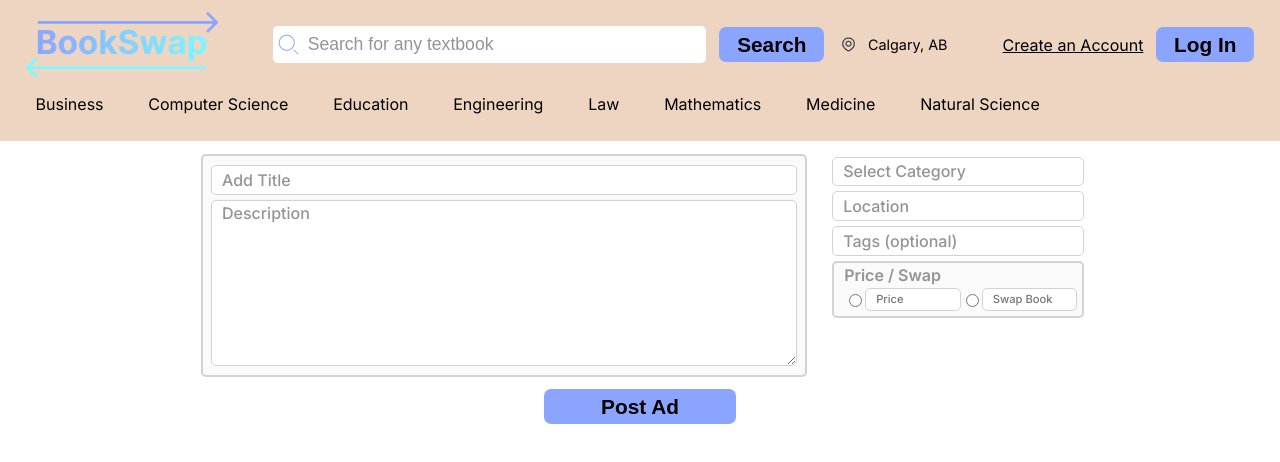
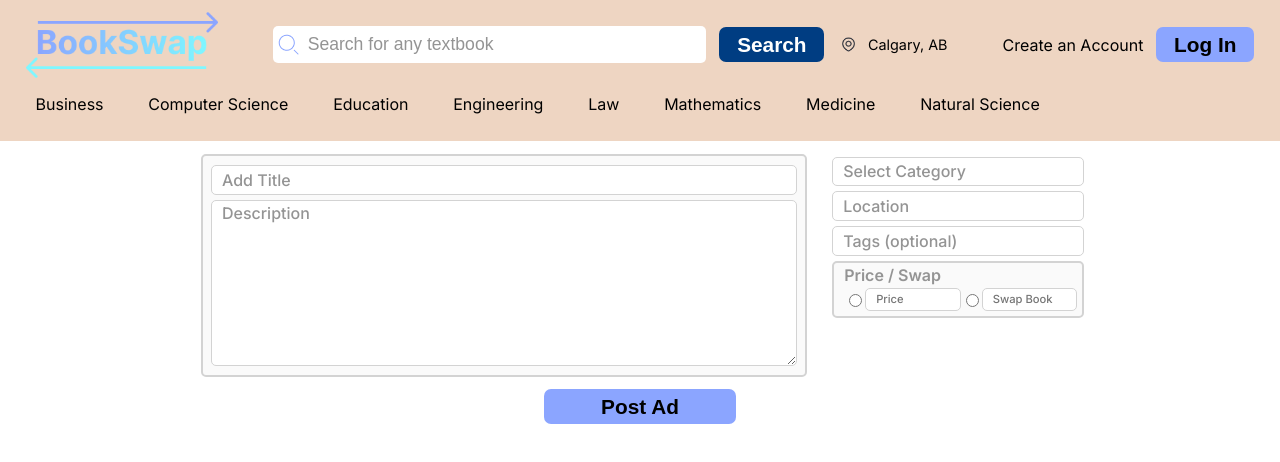
Before and after one commit to ashydashysoflashy/BookSwap, a React (Create React App) app in the folder frontend/: page / in a window 1280 px wide. In both pictures the pointer is over the button "Search". Shown: the top 462 px of the page. Built offline with nearby package versions, Linux system fonts and the light colour scheme.

Commit message:
Improved UI CSS hover elements on page.

```diff
--- a/frontend/src/components/Navbar.css
+++ b/frontend/src/components/Navbar.css
@@ -59,6 +59,12 @@
     border-radius: 7px;
 
     background-color: var(--button_background);
+    cursor:pointer; /* Fixes issue with pointer not showing up on search button */
+}
+
+.navbar_search_button:hover { /* Adds hover effect for button */
+    background-color: #003d82;
+    color:white;
 }
 
 .navbar_search_section img {
@@ -84,9 +90,14 @@
     color: black;
     margin: 0 1vw;
     align-self: center;
+    text-decoration: none; /* Removes initial underline of text before hover effect */
 }
 
-.navbar_login_button {
+.navbar_acc_section a:hover { /* Adds fixed hover effect for "Create an account" */
+    text-decoration: underline;
+}
+
+.navbar_login_button { /* Adds hover effect for button */
     height: 2.7vw;
     padding: 0 1.4vw;
 
@@ -97,7 +108,14 @@
     border-radius: 7px;
 
     background-color: var(--button_background);
+    cursor:pointer; /* Fix pointer issue (not showing up on button) */
 }
+
+.navbar_login_button:hover{
+    background-color: #003d82;
+    color:white;
+}
+
 
 .navbar_bottom {
     display: flex;
@@ -107,8 +125,7 @@
 .navbar_bottom ul {
     font-size: 1rem;
     font-weight: 400;
-    padding: 0;
-    padding-left: 10px;
+    padding: 0 0 0 10px;
 }
 
 .navbar_bottom li {
```
